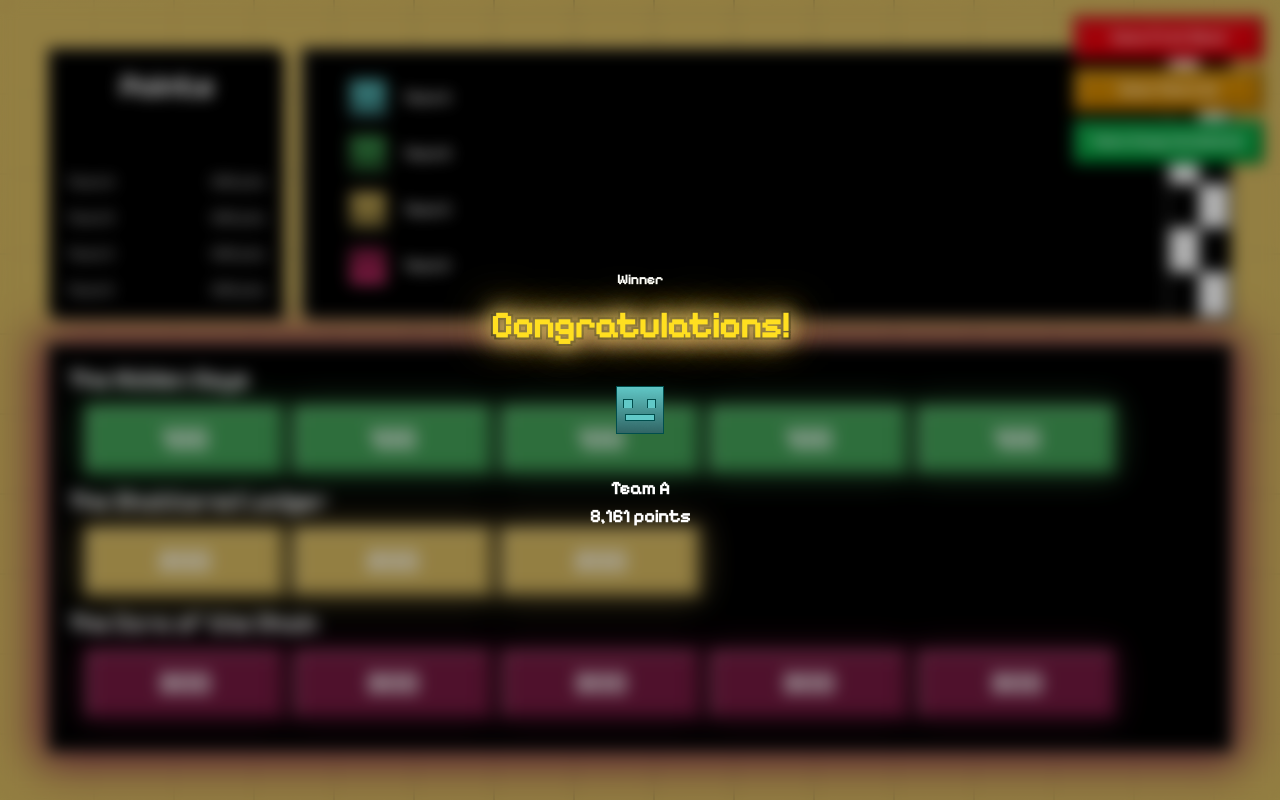
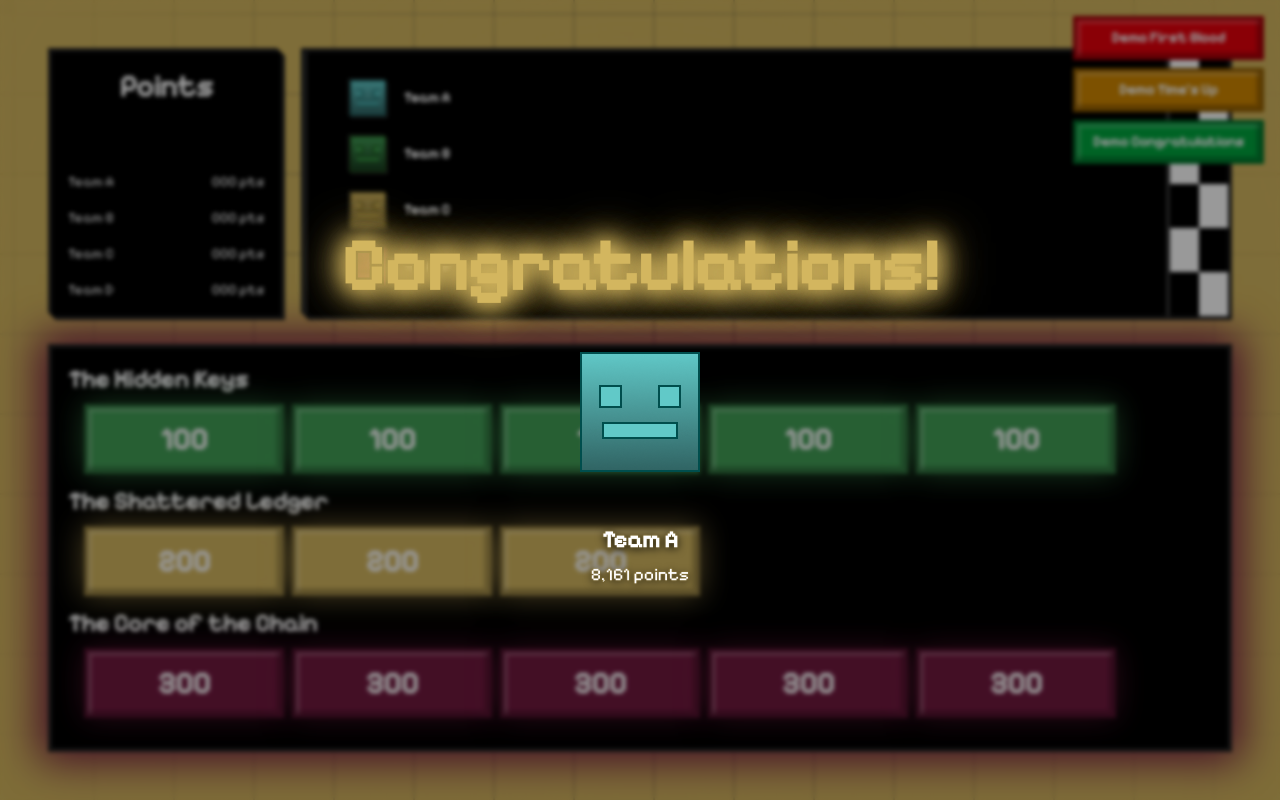
Before and after one commit to xKurty06/ctb-ui, a Next.js app: page /ctb in a window 1280 px wide. Both pictures are taken after a click on the button "Demo Congratulations". Built offline with nearby package versions, Linux system fonts and the light colour scheme.

Commit message:
UI UPT: Refactor congratulations and first blood overlays for improved styling and animation

```diff
--- a/src/components/congratulations-overlay.tsx
+++ b/src/components/congratulations-overlay.tsx
@@ -38,16 +38,8 @@ const CongratulationsOverlay: React.FC<CongratulationsOverlayProps> = ({
   return (
     <>
       <style jsx>{`
-        .pixel-card-gold {
-          image-rendering: pixelated;
-          image-rendering: crisp-edges;
-          border: 4px solid #D9B75F;
-          box-shadow:
-            inset -4px -4px 0 rgba(0,0,0,0.2),
-            inset 4px 4px 0 rgba(255,255,255,0.2);
-        }
-
-        .congratulations-text {
+        .congrats-gold {
+          color: #D3B65F;
           text-shadow:
             0 0 10px #D3B65F,
             0 0 20px #D3B65F,
@@ -57,9 +49,11 @@ const CongratulationsOverlay: React.FC<CongratulationsOverlayProps> = ({
             -2px -2px 0 #000,
             2px -2px 0 #000,
             -2px 2px 0 #000;
-          animation: pulse-glow-gold 2s ease-in-out infinite alternate;
+          font-size: 4.5rem;
+          font-weight: bold;
+          font-family: inherit;
+          animation: pulse-glow-gold 1s ease-in-out infinite alternate;
         }
-
         @keyframes pulse-glow-gold {
           from {
             text-shadow:
@@ -84,13 +78,13 @@ const CongratulationsOverlay: React.FC<CongratulationsOverlayProps> = ({
               -2px 2px 0 #000;
           }
         }
-
-        .teal-icon-gradient {
-          background: linear-gradient(135deg, #4FD1C7 0%, #2DD4BF 100%);
-          border: 4px solid rgba(0,0,0,0.3);
-          box-shadow:
-            inset -4px -4px 0 rgba(0,0,0,0.2),
-            inset 4px 4px 0 rgba(255,255,255,0.2);
+        .team-points {
+          color: #fff;
+          text-shadow: 0 2px 8px #000, 0 0 2px #D3B65F;
+          font-size: 1.45rem;
+          font-weight: bold;
+          margin-top: 1.2rem;
+          text-align: center;
         }
       `}</style>
 
@@ -100,60 +94,44 @@ const CongratulationsOverlay: React.FC<CongratulationsOverlayProps> = ({
         }`}
       >
         {/* Backdrop blur effect */}
-        <div className="absolute inset-0 bg-black/30 backdrop-blur-sm" />
+        <div className="absolute inset-0 bg-black/40 backdrop-blur-[2px]" />
 
-        {/* Main overlay content */}
-        <div className="relative z-10 flex flex-col items-center justify-center">
-          {/* Winner title */}
-          <div
-            className={`text-white text-sm font-bold pixel-font mb-4 transition-all duration-300 ${
-              isAnimating ? 'opacity-100 translate-y-0' : 'opacity-0 translate-y-4'
-            }`}
-            style={{ transitionDelay: '100ms' }}
-          >
-            Winner
-          </div>
-
+        {/* Main overlay content - no border, no container, just centered */}
+        <div className="relative z-10 flex flex-col items-center justify-center pointer-events-auto">
           {/* Main Congratulations text */}
           <div
-            className={`congratulations-text text-yellow-300 text-4xl font-bold pixel-font text-center mb-6 transition-all duration-500 ${
+            className={`congrats-gold pixel-font text-center mb-8 transition-all duration-500 ${
               isAnimating ? 'opacity-100 scale-100' : 'opacity-0 scale-75'
             }`}
-            style={{ transitionDelay: '200ms' }}
+            style={{ transitionDelay: '200ms'}}
           >
             Congratulations!
           </div>
 
-          {/* Icon (bare image, no background) */}
+          {/* Icon (cube, no border) */}
           <div
-            className={`flex justify-center mb-6 transition-all duration-400 ${
+            className={`mb-8 transition-all duration-400 ${
               isAnimating ? 'opacity-100 translate-y-0' : 'opacity-0 translate-y-4'
             }`}
-            style={{ transitionDelay: '300ms' }}
+            style={{ width: '120px', height: '120px', transitionDelay: '300ms', display: 'flex', alignItems: 'center', justifyContent: 'center' }}
           >
-            <div
-              className="w-20 h-20 flex items-center justify-center bg-transparent"
-              style={{ imageRendering: 'pixelated' }}
-            >
-              {/* Bare image only - no surrounding background or border */}
-              <img
-                src="/blue_cube.png"
-                alt="Happy face cube"
-                className="w-12 h-12 object-contain"
-                style={{ imageRendering: 'pixelated', background: 'transparent' }}
-              />
-            </div>
+            <img
+              src="/blue_cube.png"
+              alt="Happy face cube"
+              className="object-contain"
+              style={{ width: '120px', height: '120px', imageRendering: 'pixelated', background: 'transparent' }}
+            />
           </div>
 
           {/* Team Info */}
           <div
-            className={`text-white text-lg font-bold pixel-font text-center transition-all duration-400 ${
+            className={`team-points pixel-font transition-all duration-400 ${
               isAnimating ? 'opacity-100 translate-y-0' : 'opacity-0 translate-y-4'
             }`}
-            style={{ transitionDelay: '400ms' }}
+            style={{ transitionDelay: '400ms'}}
           >
             <div>{teamName}</div>
-            <div>{points.toLocaleString()} points</div>
+            <div style={{ fontSize: '1.1rem', fontWeight: 400, marginTop: '0.2em' }}>{points.toLocaleString()} points</div>
           </div>
         </div>
       </div>
--- a/src/components/first-blood-overlay.tsx
+++ b/src/components/first-blood-overlay.tsx
@@ -92,17 +92,6 @@ const FirstBloodOverlay: React.FC<FirstBloodOverlayProps> = ({ isVisible, teamNa
 
         {/* Main overlay content */}
         <div className="relative z-10 flex flex-col items-center justify-center">
-          {/* Team info if available */}
-          {teamName && (
-            <div
-              className={`mb-4 pixel-card bg-black text-white px-6 py-3 text-lg font-bold transition-all duration-300 ${
-                isAnimating ? 'opacity-100 translate-y-0' : 'opacity-0 translate-y-4'
-              }`}
-              style={{ transitionDelay: '200ms' }}
-            >
-              {teamName}
-            </div>
-          )}
 
           {/* Main FIRST BLOOD text */}
           <div
```
